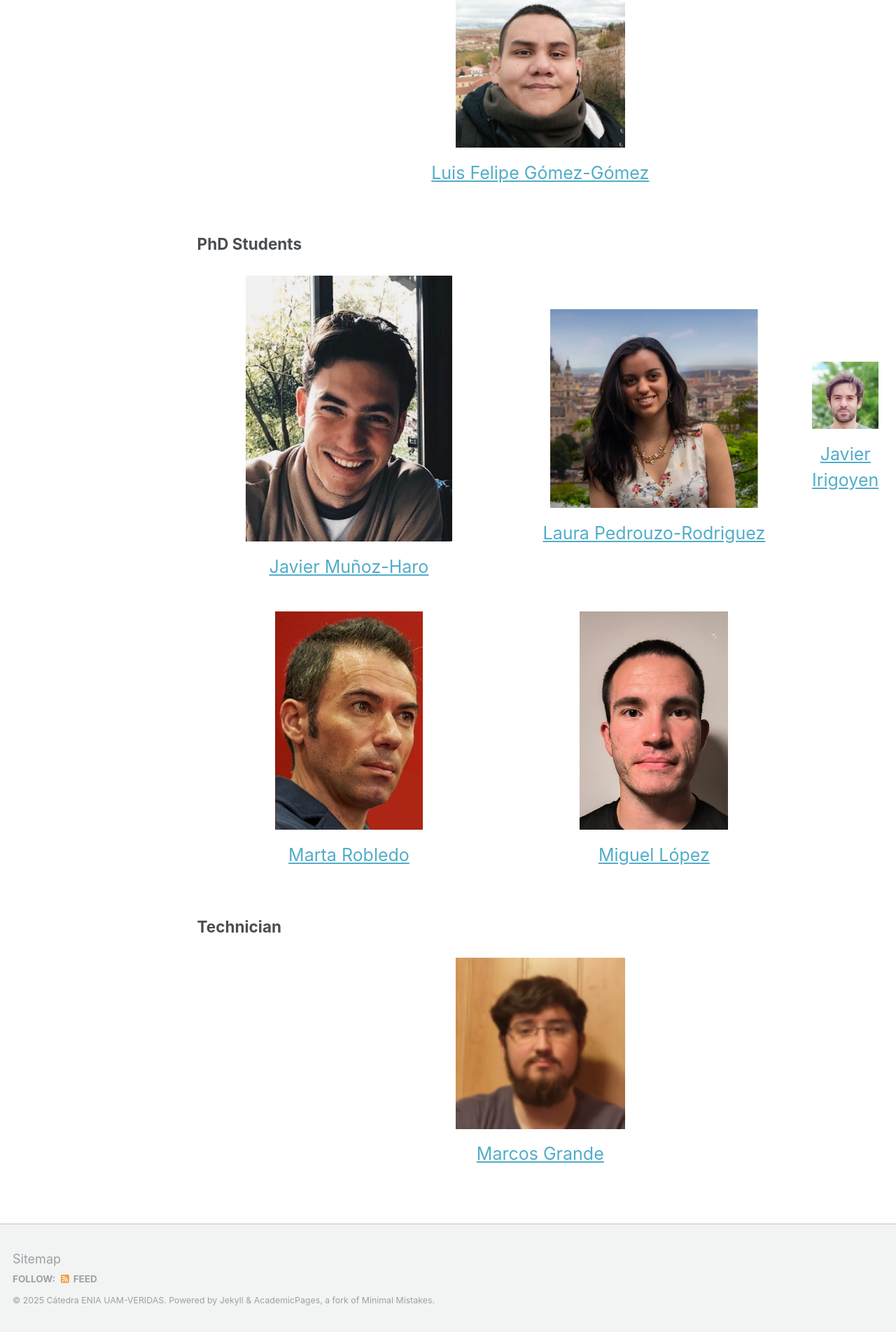
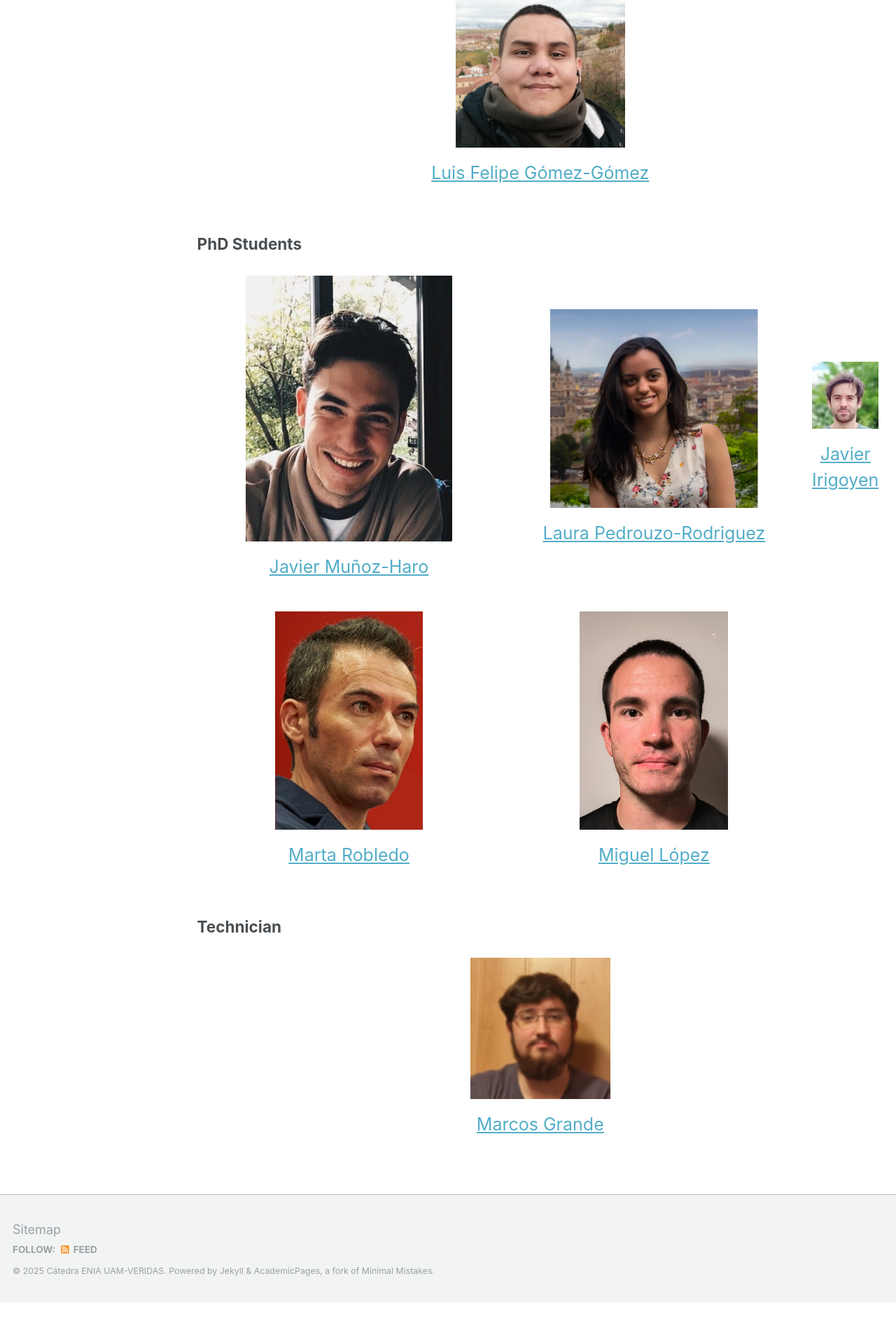
Before and after one commit to catedraeniauam/catedraeniauam.github.io, a Jekyll site: the page built from _pages/team.md, in a window 1280 px wide. Shown: the part 1292-3196 px from the top of the page at 70% size. Built offline with Jekyll 4.4.1, drawn with Linux system fonts in a browser that asks for light colours; after the commit the page ends 3154 px from its top, so only the background shows below that.

```diff
--- a/_pages/team.md
+++ b/_pages/team.md
@@ -91,7 +91,7 @@ PhD Students
       </td>
       <td width="33%">
         <div>
-          <p align="center"><img  src="https://catedraeniauam.github.io/images/Javier Irigoyen.jpg" style="width:1'0px"></p>
+          <p align="center"><img  src="https://catedraeniauam.github.io/images/Javier Irigoyen.jpg" style="width:100px"></p>
           <p align="center"><a class="nombre" href="">Javier Irigoyen</a></p>
         </div>
       </td>
@@ -121,7 +121,7 @@ Technician
     <tr>
       <td>
         <div>
-          <p align="center"><img class="img-25" src="https://catedraeniauam.github.io/images/marcos.png"></p>
+          <p align="center"><img src="https://catedraeniauam.github.io/images/marcos.png" style="width:200px"></p>
           <p align="center"><a class="nombre" href="">Marcos Grande</a></p>
         </div>
       </td>
```
